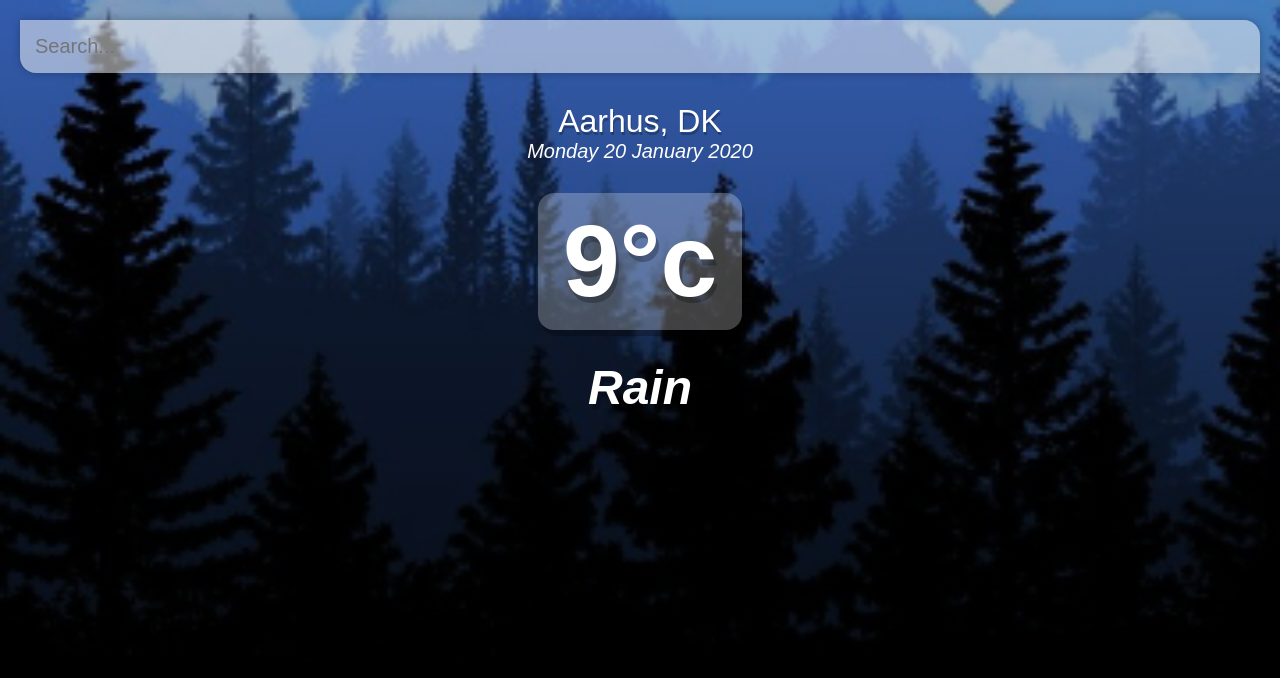
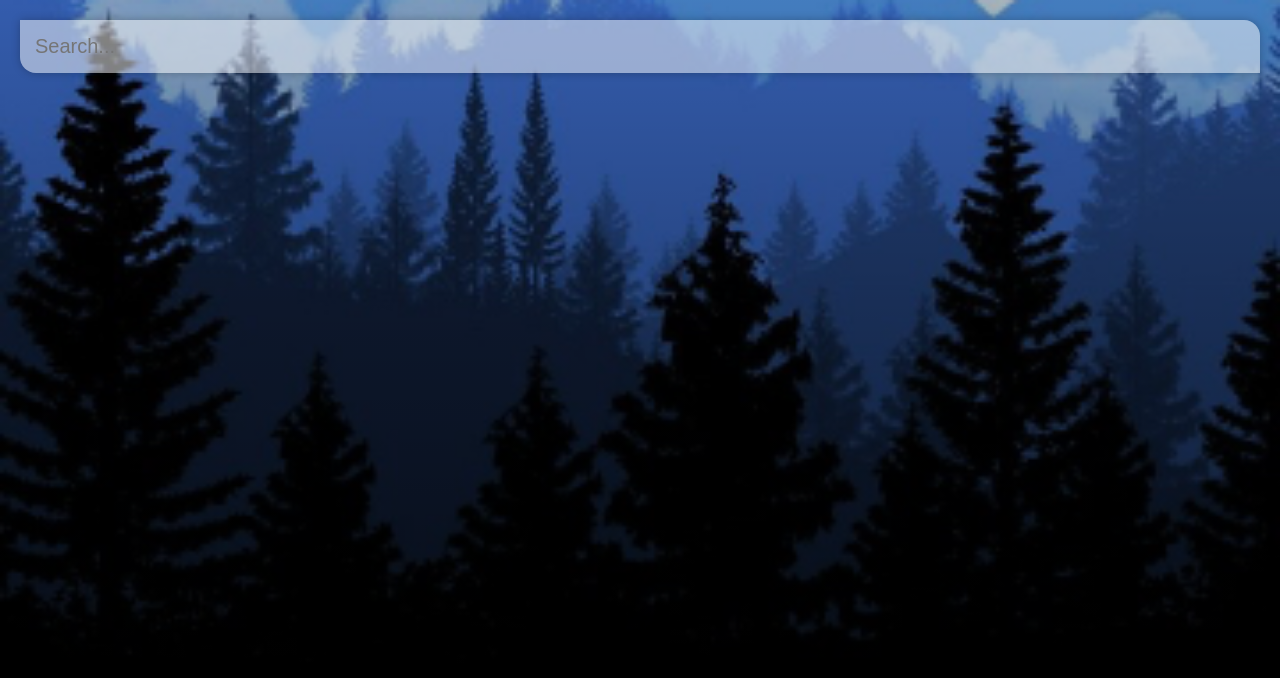
Before and after one commit to Jabser/Weather-App, a Vue app: page / in a window 1280 px wide. Shown: the top 678 px of the page. Built offline with nearby package versions, Linux system fonts and the light colour scheme.

Commit message:
Functionality added

```diff
--- a/src/App.vue
+++ b/src/App.vue
@@ -8,14 +8,16 @@
           placeholder="Search..."
         />
       </div>
-      <div class="weather-wrap">
+
+      <div class="weather-wrap" v-if="typeof weather.main != 'undefined'">
         <div class="location-box">
-          <div class="location">Aarhus, DK</div>
-          <div class="date">Monday 20 January 2020</div>
+          <div class="location">{{ weather.name }}, {{ weather.sys.country }}</div>
+          <div class="date">{{ dateBuilder() }}</div>
         </div>
+
         <div class="weather-box">
-          <div class="temp">9°c</div>
-          <div class="weather">Rain</div>
+          <div class="temp">{{ Math.round(weather.main.temp) }}°c</div>
+          <div class="weather">{{ weather.weather[0].main }}</div>
         </div>
       </div>
     </main>
@@ -25,7 +27,38 @@
 <script>
 
 export default {
-  name: 'app'
+  name: 'app',
+  data () {
+    return {
+      api_key: '01976620939682e4bc518d4ec4f3177c',
+      url_base: 'https://api.openweathermap.org/data/2.5/',
+      query: '',
+      weather: {}
+    }
+  },
+  methods: {
+    fetchWeather (e) {
+      if (e.key == "Enter") {
+        fetch(`${this.url_base}weather?q=${this.query}&units=metric&APPID=${this.api_key}`)
+          .then(res => {
+            return res.json();
+          }).then(this.setResults);
+      }
+    },
+    setResults (results) {
+      this.weather = results;
+    },
+    dateBuilder () {
+      let d = new Date();
+      let months = ["January", "February", "March", "April", "May", "June", "July", "August", "September", "October", "November", "December"];
+      let days = ["Sunday", "Monday", "Tuesday", "Wednesday", "Thursday", "Friday", "Saturday"];
+      let day = days[d.getDay()];
+      let date = d.getDate();
+      let month = months[d.getMonth()];
+      let year = d.getFullYear();
+      return `${day} ${date} ${month} ${year}`;
+    }
+  }
 }
 </script>
 
```
